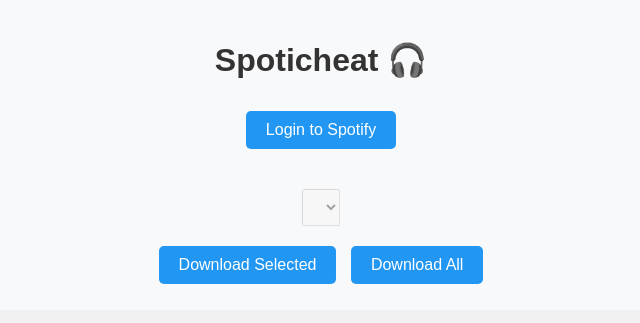
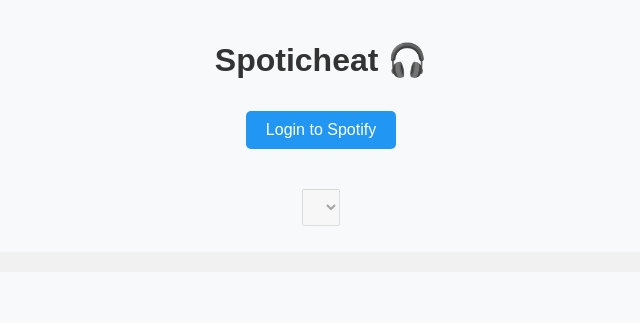
Before and after one commit to VeriMarpaung/Spoticheat-web, a Flask app: page / in a window 1280 px wide. Shown: the top 323 px of the page, without its empty margins (319-959 px from the left). Run offline with Flask 3, Linux system fonts and the light colour scheme; lists and menus that the app fills with data are empty.

Commit message:
upadte html

```diff
--- a/templates/index.html
+++ b/templates/index.html
@@ -17,8 +17,8 @@
     <select id="playlist-select" disabled></select>
     <div id="track-list"></div>
 
-    <button id="download-selected" disabled>Download Selected</button>
-    <button id="download-all" disabled>Download All</button>
+    <!-- <button id="download-selected" disabled>Download Selected</button>
+    <button id="download-all" disabled>Download All</button> -->
 
     <div id="spinner" class="hidden">⏳ Downloading...</div>
     <p id="status-msg"></p>
```
